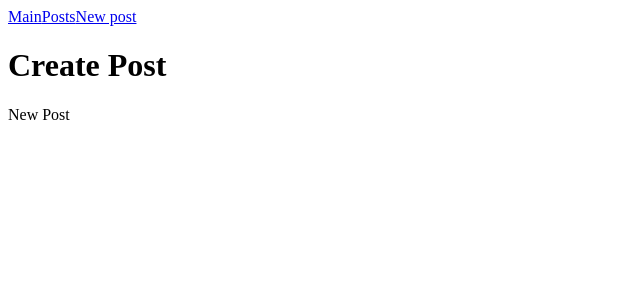
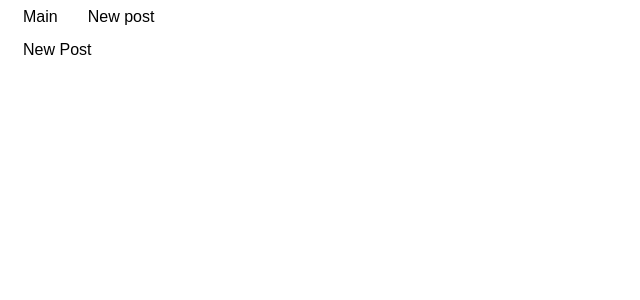
Before and after one commit to ri4an-official/test-develops-today, a Next.js app: page /newpost in a window 1280 px wide. Shown: the top 300 px of the page, without its empty margins (0-640 px from the left). Built offline with nearby package versions, Linux system fonts and the light colour scheme.

Commit message:
add styles, posts, comments

```diff
--- a/components/Template.tsx
+++ b/components/Template.tsx
@@ -1,25 +1,33 @@
 import Head from 'next/head'
 import Link from 'next/link'
+import styled from 'styled-components'
 
-export const Template = ({ children, title }: { children: any; title: string }) => (
-    <>
+export const A = styled.a`
+    color: black;
+    &:hover {
+        color: blue !important;
+        cursor: pointer !important;
+    }
+    text-decoration: none;
+`
+const Styled = styled.div`
+    *:not(hr) {
+        font-family: Arial, Helvetica, sans-serif;
+        padding: 10px;
+        margin: 5px;
+    }
+`
+export const Template = ({ children, title }: { children: any; title?: string }) => (
+    <Styled>
         <Head>
             <title>{title}</title>
         </Head>
-        <div className='links'>
-            <Link href='/'>
-                <a>Main</a>
-            </Link>
-            <Link href='/posts'>
-                <a>Posts</a>
-            </Link>
-            <Link href='/newpost'>
-                <a>New post</a>
-            </Link>
-        </div>
-        <div className='content'>
-            <h1>{title}</h1>
-            {children}
-        </div>
-    </>
+        <Link href='/'>
+            <A>Main</A>
+        </Link>
+        <Link href='/new'>
+            <A>New post</A>
+        </Link>
+        <main>{children}</main>
+    </Styled>
 )
```
Also changed, not shown: components/CommentItem.tsx (added, +11 -0 lines), components/PostItem.tsx (added, +19 -0 lines), components/Preloader.tsx (added, +12 -0 lines).
